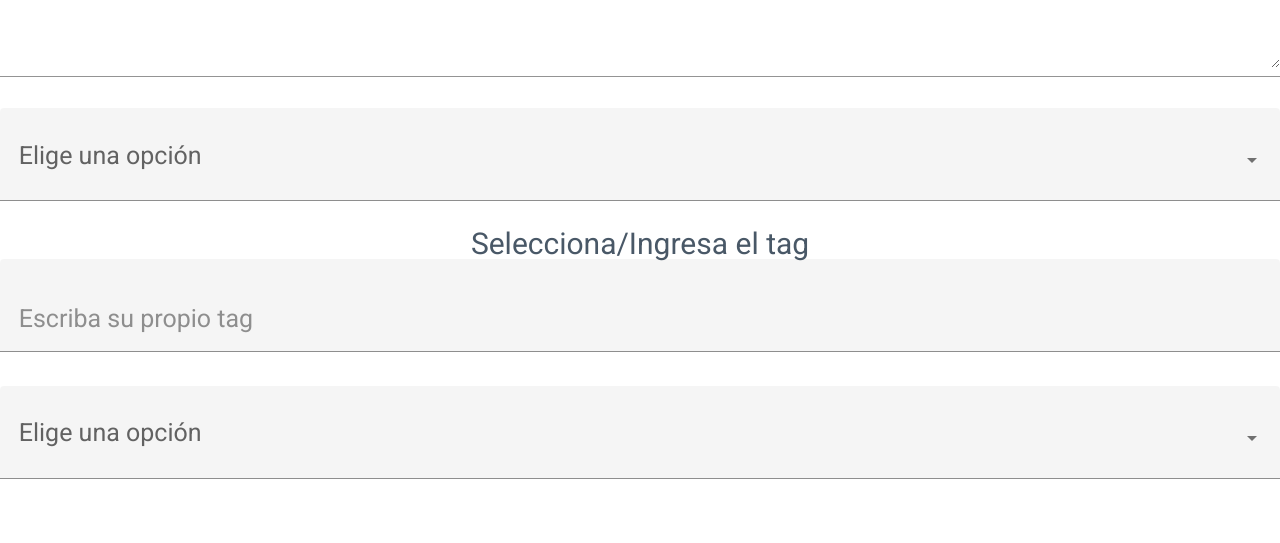
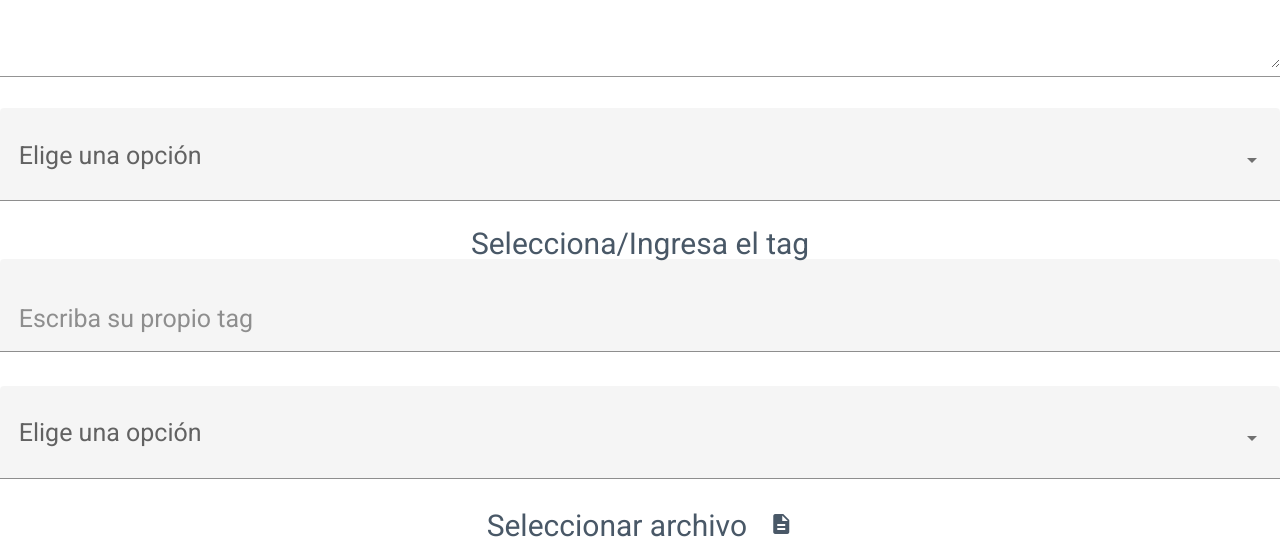
Before and after one commit to mafer13cp/repositorio-ITLP, an Angular app: page / in a window 1280 px wide. Shown: the part 413-956 px from the top of the page. Before the commit the page ends 925 px from the top, so only its background shows below. Built offline with nearby package versions, Linux system fonts and the light colour scheme.

Commit message:
Componente uploadFile terminado

```diff
--- a/src/app/app.component.html
+++ b/src/app/app.component.html
@@ -2,3 +2,4 @@
     <app-large-input-text></app-large-input-text>
     <app-drop-down-list></app-drop-down-list>
     <app-select-drop-down></app-select-drop-down>
+    <app-upload-file></app-upload-file>
--- /dev/null
+++ b/src/app/mod3/upload-file/upload-file.component.css
@@ -0,0 +1,8 @@
+.center{
+    margin:0 auto;
+    text-align: center;
+}
+.lbl{
+    color: #495867;
+    font-size: 30px;
+}
--- /dev/null
+++ b/src/app/mod3/upload-file/upload-file.component.html
@@ -0,0 +1,3 @@
+<div class="center">
+    <label for="" class="centrar lbl">Seleccionar archivo &nbsp;&nbsp;<i class="material-icons">description</i></label>
+</div>
--- /dev/null
+++ b/src/app/mod3/upload-file/upload-file.component.ts
@@ -0,0 +1,15 @@
+import { Component, OnInit } from '@angular/core';
+
+@Component({
+  selector: 'app-upload-file',
+  templateUrl: './upload-file.component.html',
+  styleUrls: ['./upload-file.component.css']
+})
+export class UploadFileComponent implements OnInit {
+
+  constructor() { }
+
+  ngOnInit(): void {
+  }
+
+}
```
Also changed, not shown: src/app/mod3/mod3.module.ts (+5 -2 lines), 1 other file (tests, documents, lock files or other folders).
